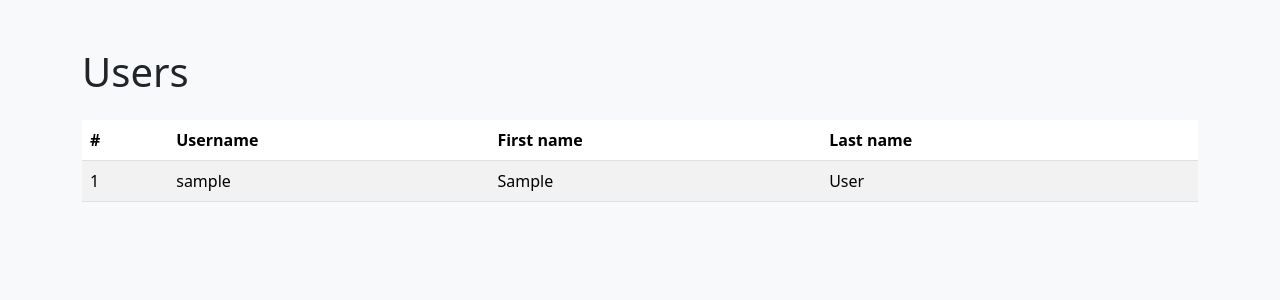
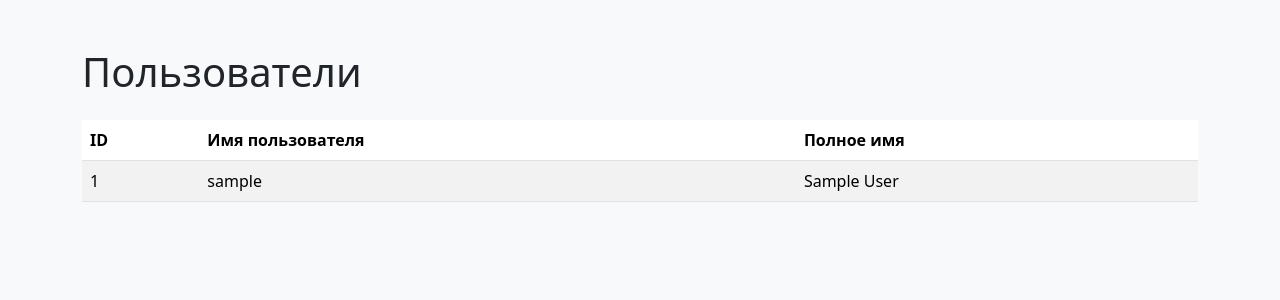
Before and after one commit to maxjamchuk/python-project-52, a Django app: page /users/ in a window 1280 px wide. Shown: the part 56-356 px from the top of the page. Run offline with Django 5.2, Linux system fonts and the light colour scheme; tables that the repository leaves empty hold one stand-in row (values such as "Sample post"); some libraries are stand-ins or nearby versions.

Commit message:
Generations

```diff
--- a/task_manager/templates/base.html
+++ b/task_manager/templates/base.html
@@ -25,9 +25,7 @@
 
             <!-- Пользователи: доступен всем -->
             <li class="nav-item">
-              <a class="nav-link" href="{% url 'users:list' %}">
-                Пользователи
-              </a>
+              <a class="nav-link" href="{% url 'users:list' %}">Пользователи</a>
             </li>
 
             {% if request.user.is_authenticated %}
--- /dev/null
+++ b/task_manager/templates/users/index.html
@@ -0,0 +1,26 @@
+{% extends "base.html" %}
+
+{% block title %}Users{% endblock %}
+
+{% block content %}
+  <h1 class="mb-4">Пользователи</h1>
+
+  <table class="table table-striped">
+    <thead>
+      <tr>
+        <th>ID</th>
+        <th>Имя пользователя</th>
+        <th>Полное имя</th>
+      </tr>
+    </thead>
+    <tbody>
+      {% for user in users %}
+        <tr>
+          <td>{{ user.id }}</td>
+          <td>{{ user.username }}</td>
+          <td>{{ user.get_full_name }}</td>
+        </tr>
+      {% endfor %}
+    </tbody>
+  </table>
+{% endblock %}
--- a/task_manager/users/urls.py
+++ b/task_manager/users/urls.py
@@ -1,4 +1,5 @@
 from django.urls import path
+
 
 from . import views
 
@@ -6,7 +7,7 @@ from . import views
 app_name = "users"
 
 urlpatterns = [
-    path("", views.UserListView.as_view(), name="list"),
+    path("", views.UsersListView.as_view(), name="list"),
     path("create/", views.UserCreateView.as_view(), name="create"),
     path("<int:pk>/update/", views.UserUpdateView.as_view(), name="update"),
     path("<int:pk>/delete/", views.UserDeleteView.as_view(), name="delete"),
--- a/task_manager/users/views.py
+++ b/task_manager/users/views.py
@@ -14,9 +14,9 @@
 User = get_user_model()
 
 
-class UserListView(ListView):
+class UsersListView(ListView):
     model = User
-    template_name = "users/list.html"
+    template_name = "users/index.html"
     context_object_name = "users"
 
 
```
